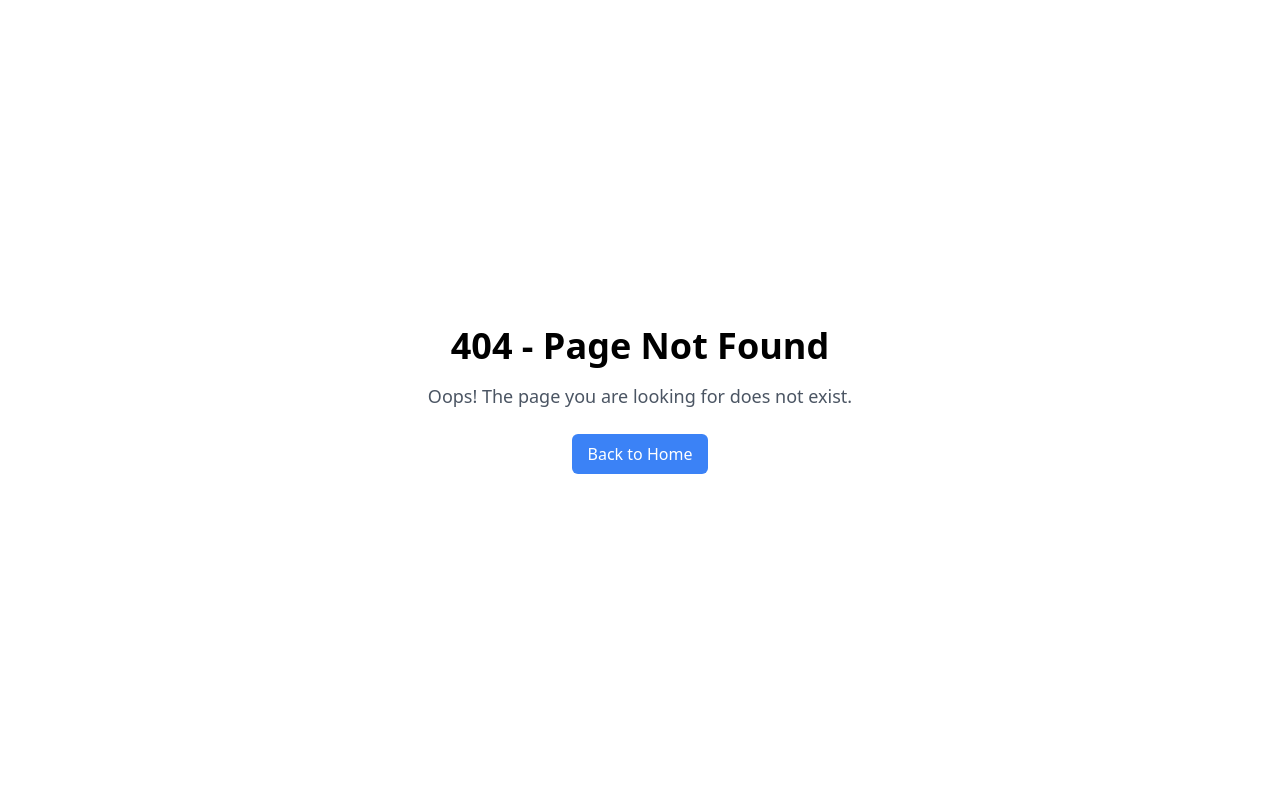
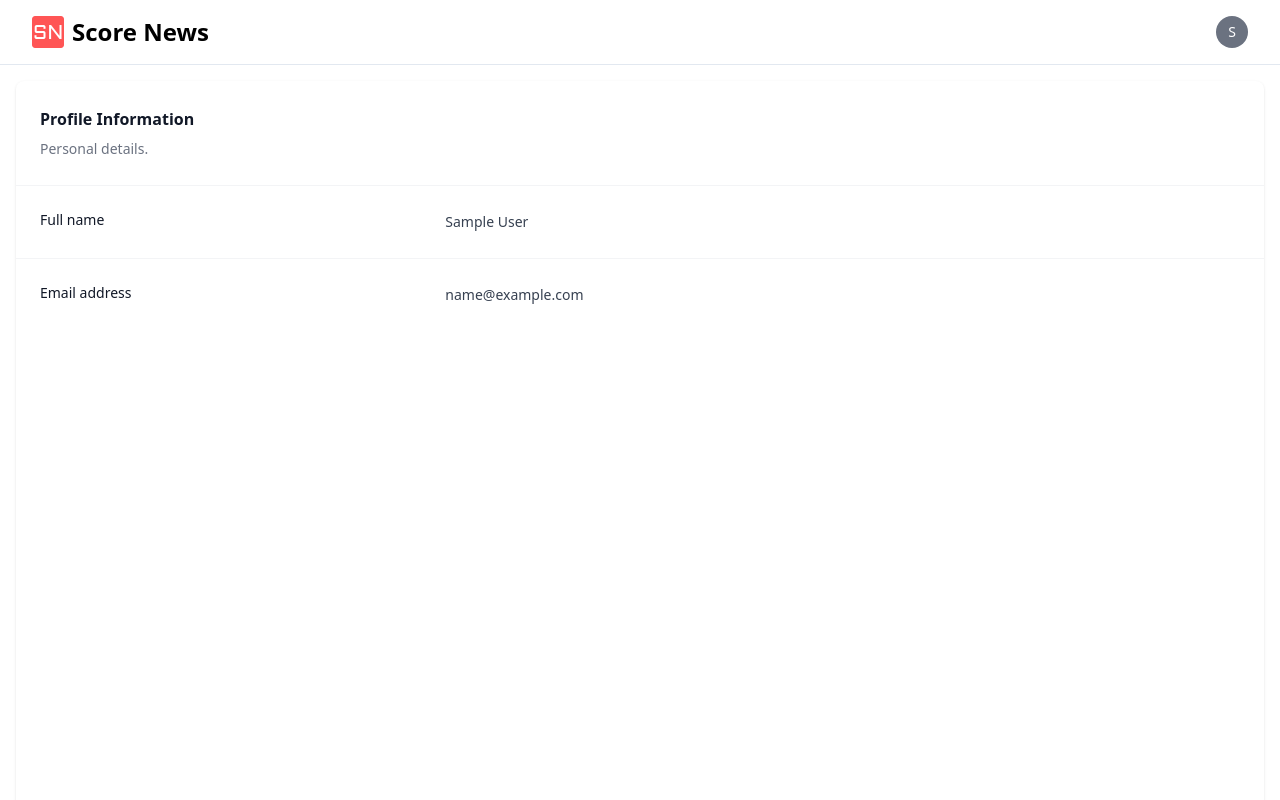
Before and after one commit to patelaryan7751/score-news, a React (Vite) app: page /account/profile in a window 1280 px wide. Before the commit this address had no page. Shown: the top 800 px of the page. Built offline with nearby package versions, Linux system fonts and the light colour scheme; sample sign-in values are in the browser's storage.

Commit message:
added profile icon and rofile page to the application

```diff
--- a/src/layouts/account/Appbar.tsx
+++ b/src/layouts/account/Appbar.tsx
@@ -16,9 +16,19 @@ const Appbar = () => {
   let state: any = useUserState();
   const dispatchUsers = useUserDispatch();
   console.log(state, "lio67");
-  const { isAuthenticated } = state;
+  const { isAuthenticated, userDetails } = state;
 
   const userNavigation = [
+    {
+      name: "Home",
+      href: "/account",
+      auth: isAuthenticated,
+    },
+    {
+      name: "Your Profile",
+      href: "/account/profile",
+      auth: isAuthenticated,
+    },
     {
       name: "Your Preference",
       href: "#",
@@ -28,6 +38,11 @@ const Appbar = () => {
       name: "Sign out",
       href: "/signout",
       auth: isAuthenticated,
+    },
+    {
+      name: "Home",
+      href: "/",
+      auth: !isAuthenticated,
     },
     {
       name: "Sign in",
@@ -59,12 +74,20 @@ const Appbar = () => {
                 <div className="ml-4 flex items-center md:ml-6">
                   <Menu as="div" className="relative ml-3">
                     <div>
+                      {isAuthenticated ? (
+                        <Menu.Button className="rounded-full bg-gray-500 p-1 w-8 h-8 text-gray-400 hover:text-blue-600">
+                          <div className="bg-gray-500 text-sm font-medium text-white">
+                            {userDetails?.name?.charAt(0)}
+                          </div>
+                        </Menu.Button>
+                      ) : (
                         <Menu.Button className="rounded-full bg-white p-1 text-gray-400 hover:text-blue-600">
                           <UserCircleIcon
                             className="h-6 w-6"
                             aria-hidden="true"
                           />
                         </Menu.Button>
+                      )}
                     </div>
                     <Transition
                       as={Fragment}
--- /dev/null
+++ b/src/pages/Profile/index.tsx
@@ -0,0 +1,38 @@
+import React from "react";
+import { useUserDispatch, useUserState } from "../../context/users/context";
+
+function Profile() {
+  let state: any = useUserState();
+  const dispatchUsers = useUserDispatch();
+  const { userDetails } = state;
+  return (
+    <div className="overflow-hidden bg-white shadow sm:rounded-lg h-screen">
+      <div className="px-4 py-6 sm:px-6">
+        <h3 className="text-base font-semibold leading-7 text-gray-900">
+          Profile Information
+        </h3>
+        <p className="mt-1 max-w-2xl text-sm leading-6 text-gray-500">
+          Personal details.
+        </p>
+      </div>
+      <div className="border-t border-gray-100">
+        <dl className="divide-y divide-gray-100">
+          <div className="px-4 py-6 sm:grid sm:grid-cols-3 sm:gap-4 sm:px-6">
+            <dt className="text-sm font-medium text-gray-900">Full name</dt>
+            <dd className="mt-1 text-sm leading-6 text-gray-700 sm:col-span-2 sm:mt-0">
+              {userDetails?.name}
+            </dd>
+          </div>
+          <div className="px-4 py-6 sm:grid sm:grid-cols-3 sm:gap-4 sm:px-6">
+            <dt className="text-sm font-medium text-gray-900">Email address</dt>
+            <dd className="mt-1 text-sm leading-6 text-gray-700 sm:col-span-2 sm:mt-0">
+              {userDetails?.email}
+            </dd>
+          </div>
+        </dl>
+      </div>
+    </div>
+  );
+}
+
+export default Profile;
--- a/src/pages/Signin/index.tsx
+++ b/src/pages/Signin/index.tsx
@@ -1,7 +1,5 @@
 import React from "react";
 import { useForm, SubmitHandler } from "react-hook-form";
-import { useNavigate } from "react-router-dom";
-import { API_ENDPOINT } from "../../config/constants";
 import Logo from "../../assets/images/logo.png";
 import { getUserSignedIn } from "../../context/users/action";
 import { useUserDispatch, useUserState } from "../../context/users/context";
--- a/src/routes/index.tsx
+++ b/src/routes/index.tsx
@@ -9,6 +9,7 @@ import SignIn from "../pages/Signin";
 import HomePage from "../pages/Home/HomePage";
 import ProtectedRoute from "./ProtectedRoute";
 import Signout from "../pages/Signout";
+import Profile from "../pages/Profile";
 const router = createBrowserRouter([
   {
     element: <Home />,
@@ -54,6 +55,10 @@ const router = createBrowserRouter([
         element: <HomePage />,
       },
       {
+        path: "/account/profile",
+        element: <Profile />,
+      },
+      {
         path: "/account/sports/:id",
         element: <HomePage />,
       },
```
Lines whose indentation alone changed are shown as unchanged.
